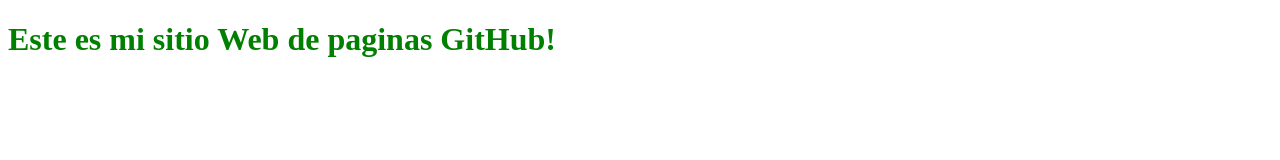
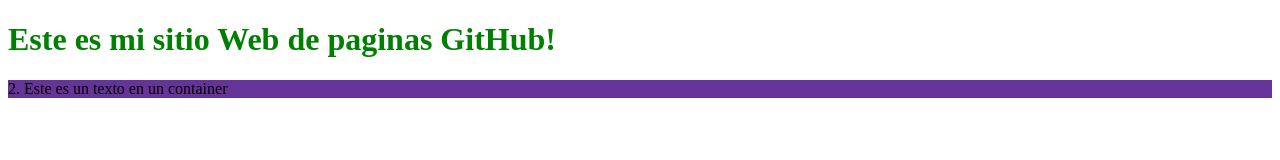
Before and after one commit to froy81/froy81.github.io, a plain HTML site: page index.html in a window 1280 px wide. Drawn offline with Linux system fonts and the light colour scheme.

Commit message:
Se Agrego un container

```diff
--- a/index.html
+++ b/index.html
@@ -9,9 +9,17 @@
             h1 {
                 color: green;
             }
+         #container{
+                display: flex;
+                flex-wrap: wrap;
+                background-color: rebeccapurple;
+            }
         </style>
     </head>
     <body>
         <h1>Este es mi sitio Web de paginas GitHub!</h1>
+        <div id="container">
+            <div>2. Este es un texto en un container</div>
+        </div>
     </body>
 </html>
```
